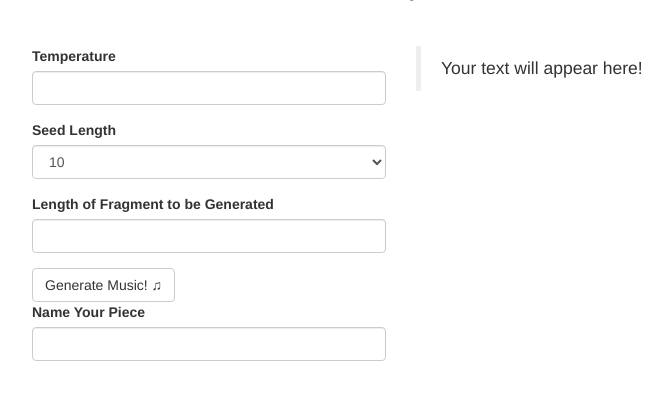
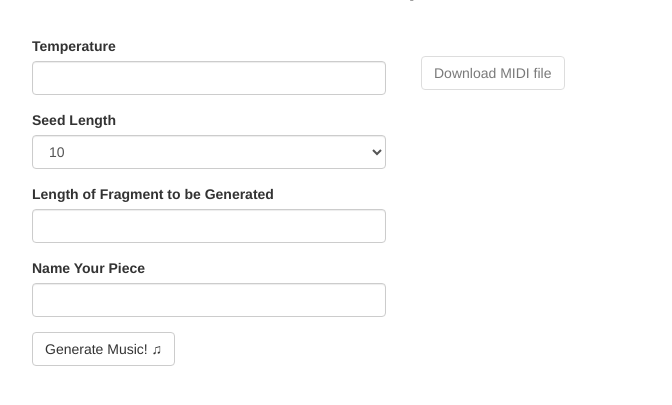
Before and after one commit to naoyak/JohaNN, a Flask app: template templates/index.html in a window 1280 px wide. Shown: the part 59-464 px from the top of the page, without its empty margins (239-911 px from the left). Run offline with Flask 2, Linux system fonts and the light colour scheme; the template is opened without the code that fills it: values that come from a table or form of the project are taken from there, others are empty; parts of the project's set-up code (start-up, migrations or seed data) failed here and were passed over; some libraries are stand-ins or nearby versions.

Commit message:
create MIDI download button

```diff
--- a/forms.py
+++ b/forms.py
@@ -6,5 +6,5 @@ class JohannForm(Form):
     temperature = DecimalField('Temperature', validators=[DataRequired()])
     seed_length = SelectField('Seed Length', choices=[(10, 10), (20, 20), (35, 35), (50, 50)])
     seq_len = IntegerField('Length of Fragment to be Generated', validators=[DataRequired()])
+    song_name = StringField('Name Your Piece', validators=[Length(min=4, max=25)])
     submit = SubmitField('Generate Music! ♫')
-    song_name = StringField('Name Your Piece', validators=[Length(min=4, max=25)])
--- a/templates/index.html
+++ b/templates/index.html
@@ -23,24 +23,16 @@
 {% block content %}
   <h1 class="text-center">JohaNN - The Baroque Generator RNN</h1>
 
-  <div class="top-image">
-    <img id="sheet-music" class="img-responsive center-block" src="" style="max-height: 1000px;"alt="" />
-
-  </div>
-  <!-- <div class="container"> -->
-
 
     <div class="center-block row" style="margin: 35px 5%;">
       <div class="col-md-4 col-md-offset-2" style="">
         {{ wtf.quick_form(form) }}
       </div>
-      <div class="col-md-6">
-
-        <blockquote class="speech-text" style="">
-          <p id="speech-body" style="">
-            Your text will appear here!
-          </p>
-        </blockquote>
+      <div class="col-md-6" style="padding: 20px;">
+          <form id="midi-download" action="" method="get">
+            <button id="midi-download-btn" class="btn btn-default" type="submit" name="button" disabled>Download MIDI file</button>
+          </form>
+          <img id="sheet-music" class="img-responsive center-block" src="" alt="" />
       </div>
     </div>
   <!-- </div> -->
@@ -52,6 +44,8 @@
   <script type="text/javascript">
     $(document).ready(function(){
       $('#submit').click(function(e) {
+        $('#submit').attr("disabled", true);
+        $('#midi-download-button').attr("disabled", true);
         e.preventDefault();
         data = {
           // 'csrf_token': ,
@@ -80,6 +74,9 @@
           success: function(data) {
             console.log(data);
             $('#sheet-music').attr('src', data.img_s3_path);
+            $('#submit').attr("disabled", false);
+            $('#midi-download').attr('action', data.midi_s3_path);
+            $('#midi-download-btn').attr("disabled", false);
             // display text here
           },
           error: function(error) {
```
Also changed, not shown: run.py (+0 -8 lines).
